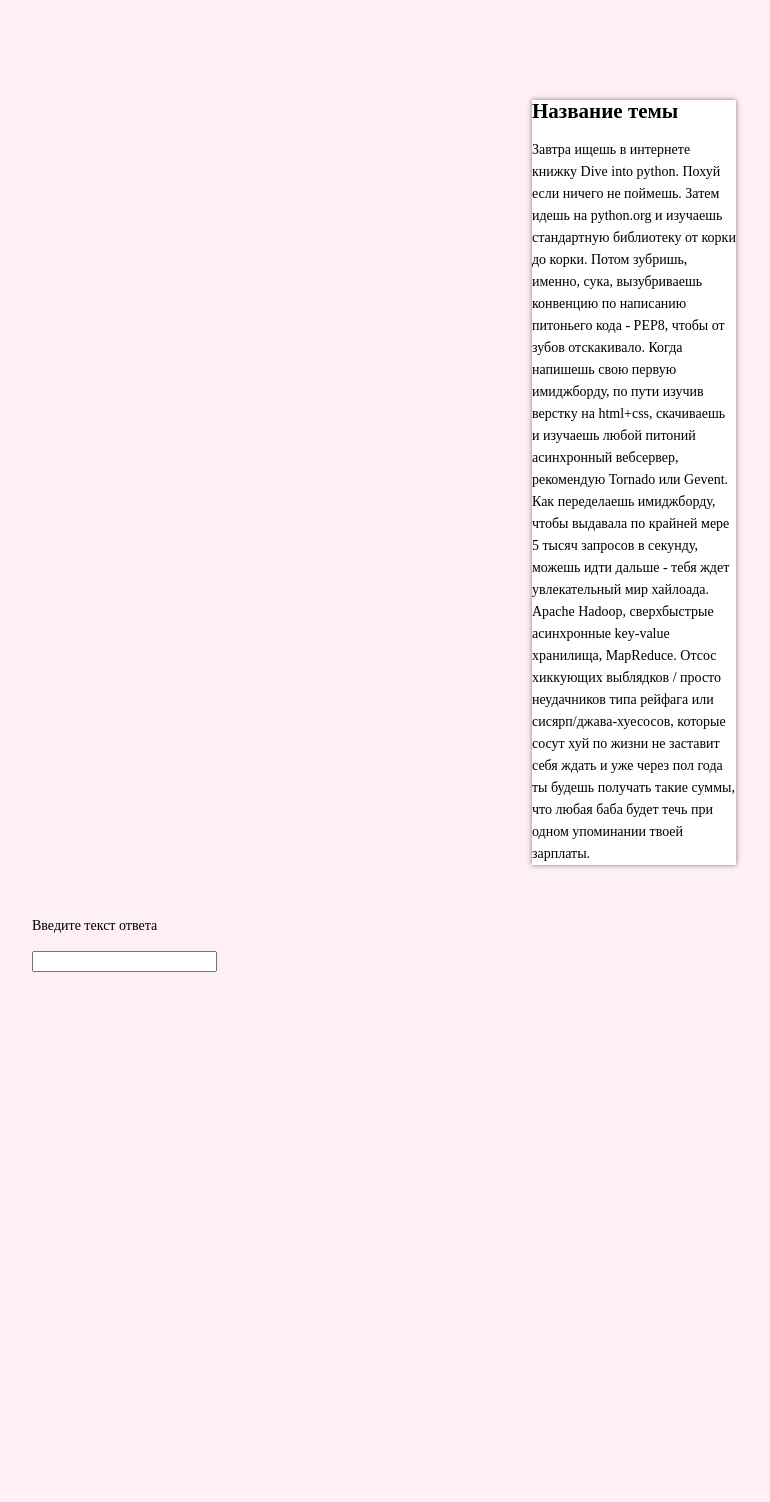
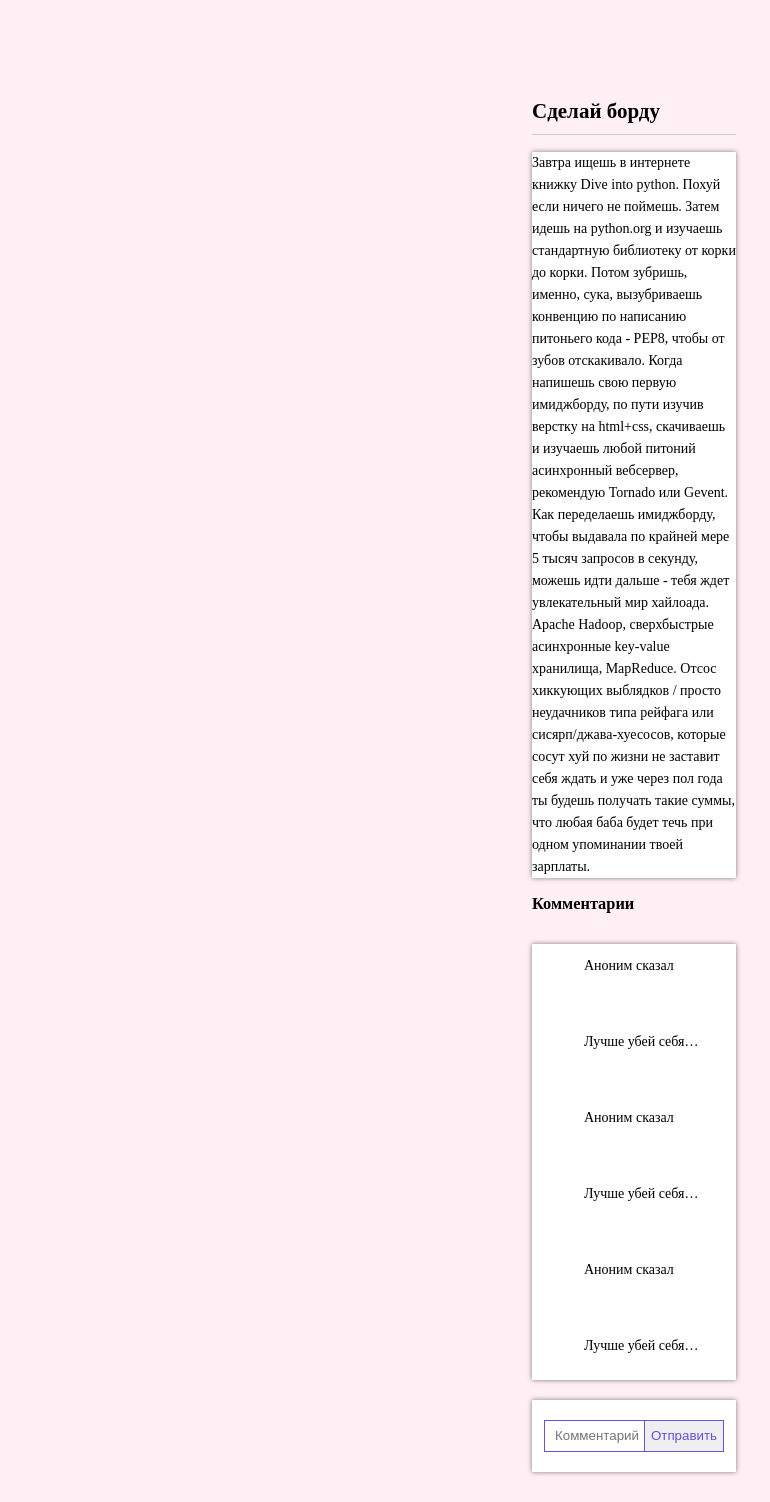
Before and after one commit to Redomine/test-board, a Django app: page / in a window 1280 px wide. Shown: the whole page, without its empty margins (6-776 px from the left). Before the commit the page ends 972 px from the top, so only its background shows below. Run offline with Django 3.2, Linux system fonts and the light colour scheme.

Commit message:
update
smal html improvements

```diff
--- a/Static/css/style.css
+++ b/Static/css/style.css
@@ -5,16 +5,75 @@ body {
   background-color: #FFF0F5;
 }
 
-nav {
+h2 {
   margin-top: 100px;
+  margin-left: 500px;
+  margin-right: 500px;
+  padding-bottom: 12px;
+  border-bottom: 1px solid #cccccc;
+}
 
+h3 {
+  margin-top: 15px;
   margin-left: 500px;
+  margin-right: 500px;
+  padding-bottom: 12px;
+}
 
+.post {
+  margin-top: 15px;
+  margin-left: 500px;
   margin-right: 500px;
-
-  margin-bottom: 50px;
-
   background-color: #FFFFFF;
-
   box-shadow: 0 0 5px rgba(0,0,0,0.5);
 }
+
+.comment-form {
+  margin-left: 500px;
+  margin-right: 500px;
+  display: flex;
+  margin-bottom: 30px;
+  padding: 20px 12px;
+  background-color: #FFFFFF;
+  box-shadow: 0 0 5px rgba(0,0,0,0.5);
+}
+
+.comment-inner {
+  flex-grow: 1;
+  margin-right: 10px;
+}
+
+
+.comment-field {
+  width: 100%;
+  height: 30px;
+  padding: 0 10px;
+  background-color: #FFFFFF;
+  line-height: 30px;
+  border: 1px solid #6653d9;
+}
+
+
+.button {
+  border: 1px solid #6653d9;
+  color: #6653d9;
+}
+
+.comment-list {
+  margin-bottom: 20px;
+}
+
+.comment-list li {
+  margin-bottom: 10px;
+  padding: 10px 12px;
+  min-height: 36px;
+  font-size: 14px;
+  line-height: 24px;
+
+}
+
+.comment-list .user-comment {
+  display: flex;
+  background-color: #FFFFFF;
+  margin-bottom: 20px;
+}
--- a/templates/comment_section/comments.html
+++ b/templates/comment_section/comments.html
@@ -7,8 +7,8 @@
   </head>
   <body>
     <main>
-      <nav>
-        <h1>Название темы</h1>
+      <h2>Сделай борду</h2>
+      <div class="post">
         <p>Завтра ищешь в интернете книжку Dive into python. Похуй если ничего не поймешь. Затем идешь на python.org и
           изучаешь стандартную библиотеку от корки до корки. Потом зубришь, именно, сука, вызубриваешь конвенцию по
           написанию питоньего кода - PEP8, чтобы от зубов отскакивало. Когда напишешь свою первую имиджборду, по пути
@@ -18,9 +18,24 @@
           MapReduce. Отсос хиккующих выблядков / просто неудачников типа рейфага или сисярп/джава-хуесосов, которые
           сосут хуй по жизни не заставит себя ждать и уже через пол года ты будешь получать такие суммы, что любая баба
           будет течь при одном упоминании твоей зарплаты.</p>
-      </nav>
-      <p>Введите текст ответа</p>
-      <input type="text" name="comment">
+      </div>
+      <h3>Комментарии</h3>
+      <div class="post">
+      <ol class="comment-list">
+        <li class="user-comment">Аноним сказал</li>
+        <li class="user-comment">Лучше убей себя…</li>
+        <li class="user-comment">Аноним сказал</li>
+        <li class="user-comment">Лучше убей себя…</li>
+        <li class="user-comment">Аноним сказал</li>
+        <li class="user-comment">Лучше убей себя…</li>
+      </ol>
+      </div>
+      <form class="comment-form">
+        <div class="comment-inner">
+          <input type="text" class="comment-field" value="" placeholder="Комментарий" required id="comment-input">
+        </div>
+        <button class="button" type="submit">Отправить</button>
+      </form>
     </main>
   </body>
 </html>
```
